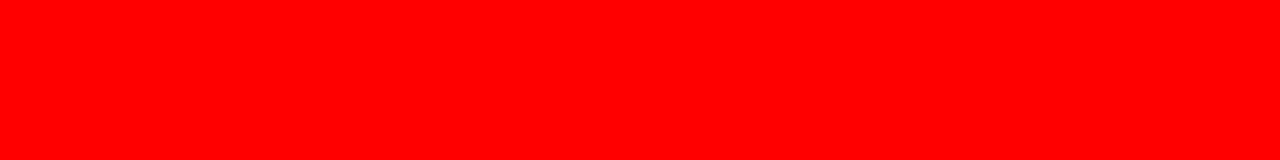
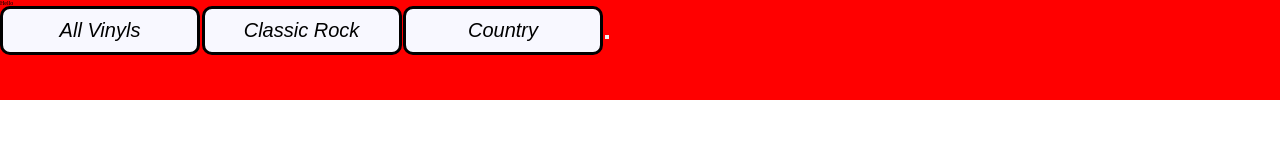
Before and after one commit to staten-island-tech/vite-project-batyrkhana, a website built with Vite: page vite-project/index.html in a window 1280 px wide. Built offline with nearby package versions, Linux system fonts and the light colour scheme.

Commit message:
11/13/23

```diff
--- a/vite-project/index.html
+++ b/vite-project/index.html
@@ -8,7 +8,15 @@
   </head>
 <!--Note to Self: At the end of the project, don't forget to add some animations from the 3rd vid-->
   <body class="light">
-    <div class="container"></div>
+    <div class="container">
+      <div class="buttons">
+        <p class="buttons-label">Hello</p>
+        <button type="submit" class="buttons-button">All Vinyls</button>
+        <button type="submit" class="buttons-button">Classic Rock</button>
+        <button type="submit" class="buttons-button">Country</button>
+        <button></button>
+      </div>
+    </div>
     <div class="products"></div>
     <script type="module" src="./js/main.js"></script>
   </body>
--- a/vite-project/styles/style.css
+++ b/vite-project/styles/style.css
@@ -4,7 +4,6 @@ html,body,*{
   padding:0;
   box-sizing: border-box;
   font-size: 62.5%;
-  background-color: red;
 }
 /*put images in public folder*/
 :root {
@@ -16,8 +15,8 @@ html,body,*{
   --h4: 2.250rem;
   --h5: 1.500rem;
   /*Intentions*/
-  --primary: var(--light-blue)
-  --secondary: var(--light-red)
+  --primary: var(--black)
+  --secondary: var(--white)
 }
 .hero {
   background-color: var(--primary);
@@ -44,3 +43,20 @@ h5 {
 h1,h2,h3,h4,h5 {
   text-align: center;
 }
+.buttons {
+  background-color: red;
+  height: 10rem;
+}
+.buttons-button {
+  padding: 1rem;
+  text-align: center;
+  border: 3px solid black;
+  border-radius: 1rem;
+  margin-left: auto;
+  margin-right: auto;
+  background-color: ghostwhite;
+  width: 20rem;
+  font-style: italic;
+  position: relative;
+  font-size: 2rem;
+}
```
